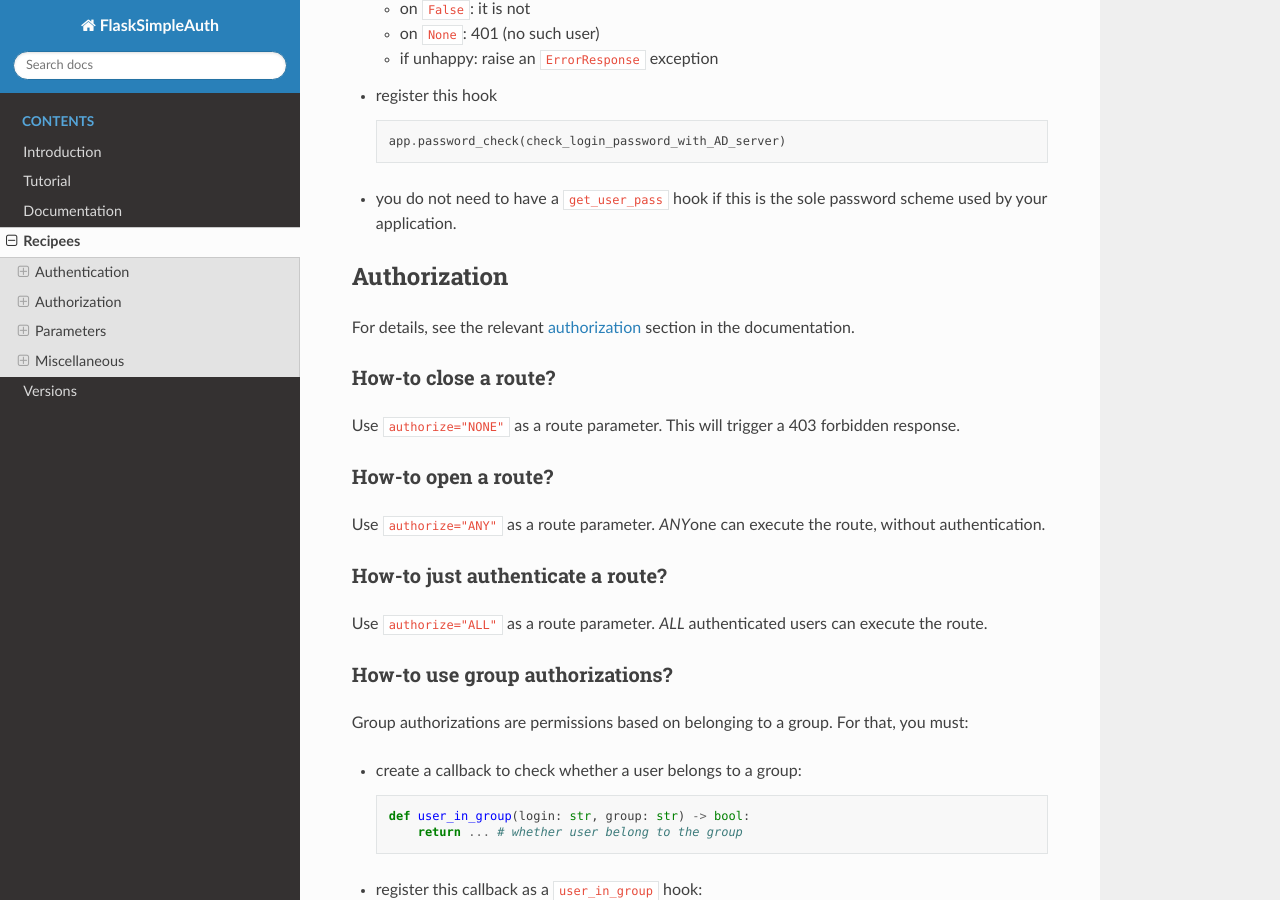
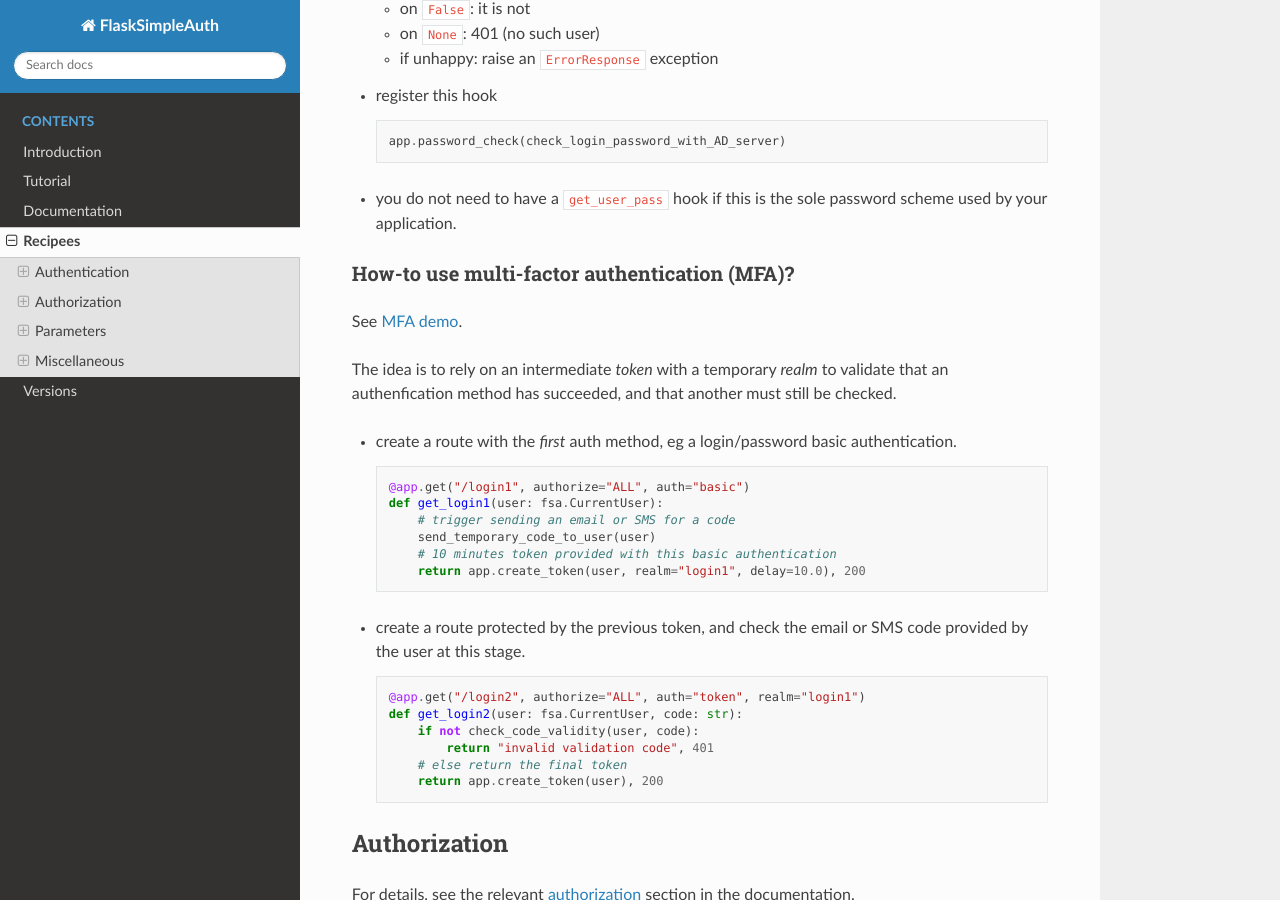
Before and after one commit to zx80/flask-simple-auth, a Sphinx documentation site: the page built from docs/RECIPEES.md, in a window 1280 px wide and 900 px high, scrolled down 2888 px. Built offline with Sphinx 7.4.7 and the Read the Docs theme 2.0.0, drawn with Linux system fonts in a browser that asks for light colours; pages that are not in the unit, such as notebooks, are missing from menus.

Commit message:
add MFA recipee

````diff
--- a/docs/RECIPEES.md
+++ b/docs/RECIPEES.md
@@ -135,6 +135,33 @@ To do that:
 - you do not need to have a `get_user_pass` hook if this is the sole password
   scheme used by your application.
 
+### How-to use multi-factor authentication (MFA)?
+
+See [MFA demo](https://github.com/zx80/flask-simple-auth/blob/main/demo/mfa.py).
+
+The idea is to rely on an intermediate *token* with a temporary *realm* to validate
+that an authenfication method has succeeded, and that another must still be checked.
+
+- create a route with the *first* auth method, eg a login/password basic authentication.
+  ```python
+  @app.get("/login1", authorize="ALL", auth="basic")
+  def get_login1(user: fsa.CurrentUser):
+      # trigger sending an email or SMS for a code
+      send_temporary_code_to_user(user)
+      # 10 minutes token provided with this basic authentication
+      return app.create_token(user, realm="login1", delay=10.0), 200
+  ```
+- create a route protected by the previous token, and check the email or SMS
+  code provided by the user at this stage.
+  ```python
+  @app.get("/login2", authorize="ALL", auth="token", realm="login1")
+  def get_login2(user: fsa.CurrentUser, code: str):
+      if not check_code_validity(user, code):
+          return "invalid validation code", 401
+      # else return the final token
+      return app.create_token(user), 200
+  ```
+
 ## Authorization
 
 For details, see the relevant
````
